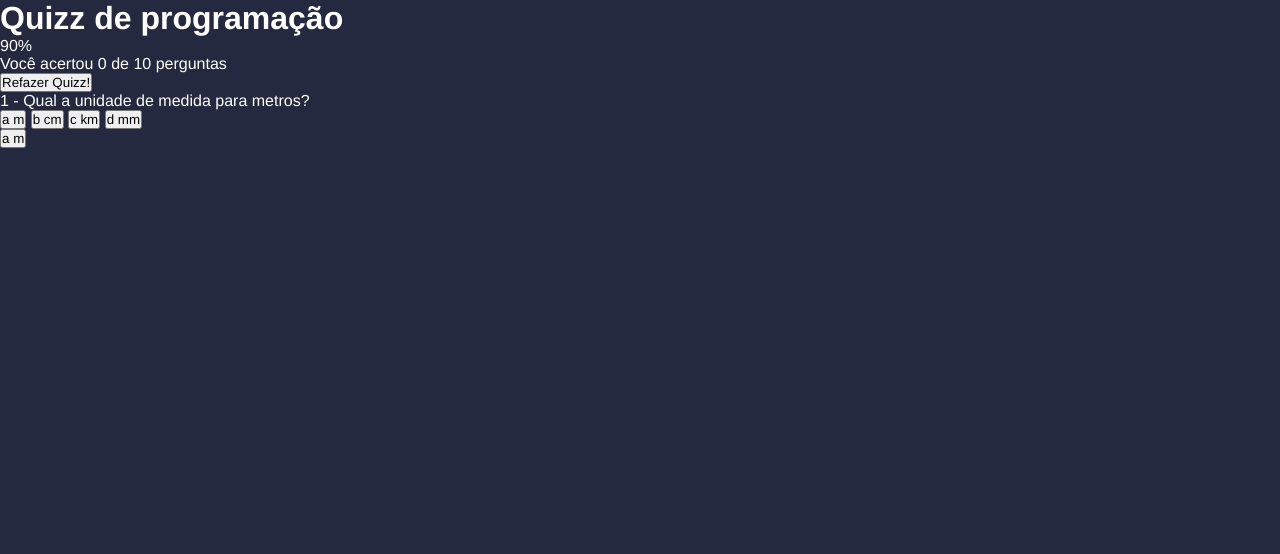
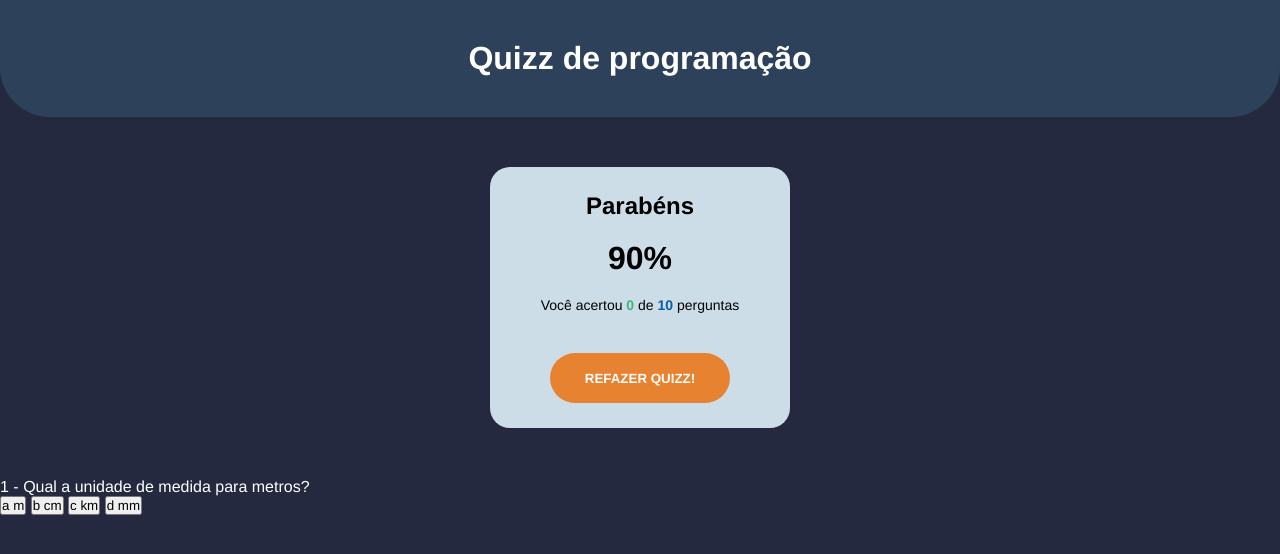
Before and after one commit to brverdan/QuizzJs, a plain HTML site: page index.html in a window 1280 px wide. Drawn offline with Linux system fonts and the light colour scheme.

Commit message:
Criação da criação do CSS da tela de score

```diff
--- a/css/styles.css
+++ b/css/styles.css
@@ -12,4 +12,66 @@ body {
     color: #FFF;
 }
 
-.hide
+.hide {
+    display: none !important;
+}
+
+#main-title {
+    padding: 40px 0;
+    text-align: center;
+    background-color: #2D425A;
+    border-bottom-left-radius: 50px;
+    border-bottom-right-radius: 50px;
+}
+
+/* SCORE CONTAINER */
+
+#score-container {
+    background-color: #CDDDE8;
+    color: #000;
+    text-align: center;
+    width: 300px;
+    margin: 50px auto;
+    padding: 25px;
+    border-radius: 20px;
+}
+
+#score-container p {
+    font-size: 14px;
+    margin: 20px 0;
+}
+
+#score-container #display-score {
+    font-size: 32px;
+    font-weight: bold;
+}
+
+#correct-answers {
+    font-weight: bold;
+    color: #40B576;
+}
+
+#questions-qty {
+    font-weight: bold;
+    color: #075EA4;
+}
+
+#restart {
+    background-color: #E78230;
+    color: #FFF;
+    font-weight: bold;
+    height: 50px;
+    border-radius: 25px;
+    border: 2px solid transparent;
+    width: 180px;
+    text-transform: uppercase;
+    margin-top: 20px;
+    cursor: pointer;
+    transition: .5s;
+}
+
+#restart:hover {
+    background-color: transparent;
+    border-color: #E78230;
+    color: #E78230;
+}
--- a/index.html
+++ b/index.html
@@ -14,8 +14,9 @@
 
     <!-- SCORE BOARD -->
     <div id="score-container">
+        <h2>Parabéns</h2>
         <p id="display-score"><span>90</span>%</p>
-        <p>Você acertou <span id="correct-answer">0</span> de <span id="questions-qty">10</span> perguntas</p>
+        <p>Você acertou <span id="correct-answers">0</span> de <span id="questions-qty">10</span> perguntas</p>
         <button id="restart">Refazer Quizz!</button>
     </div>
 
```
